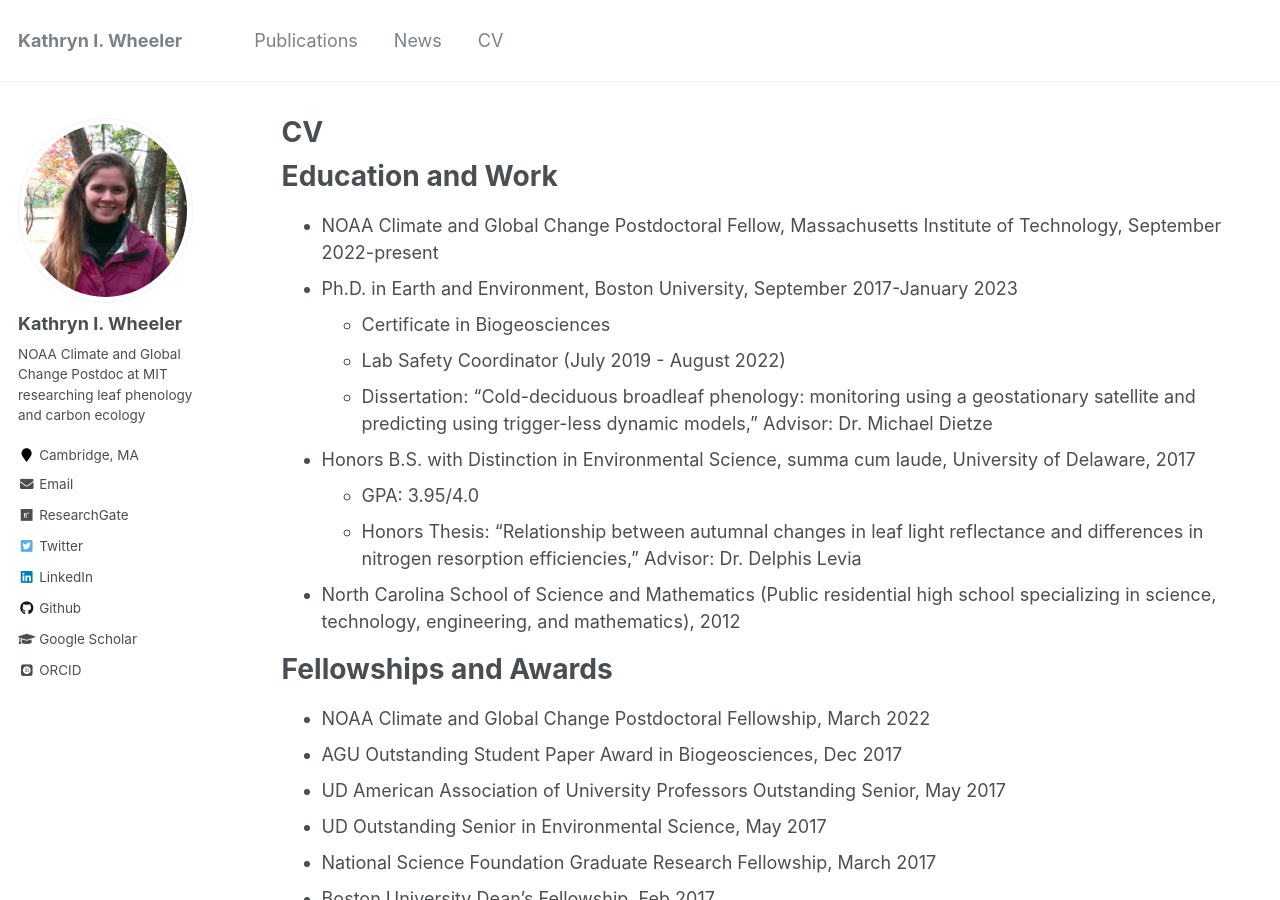
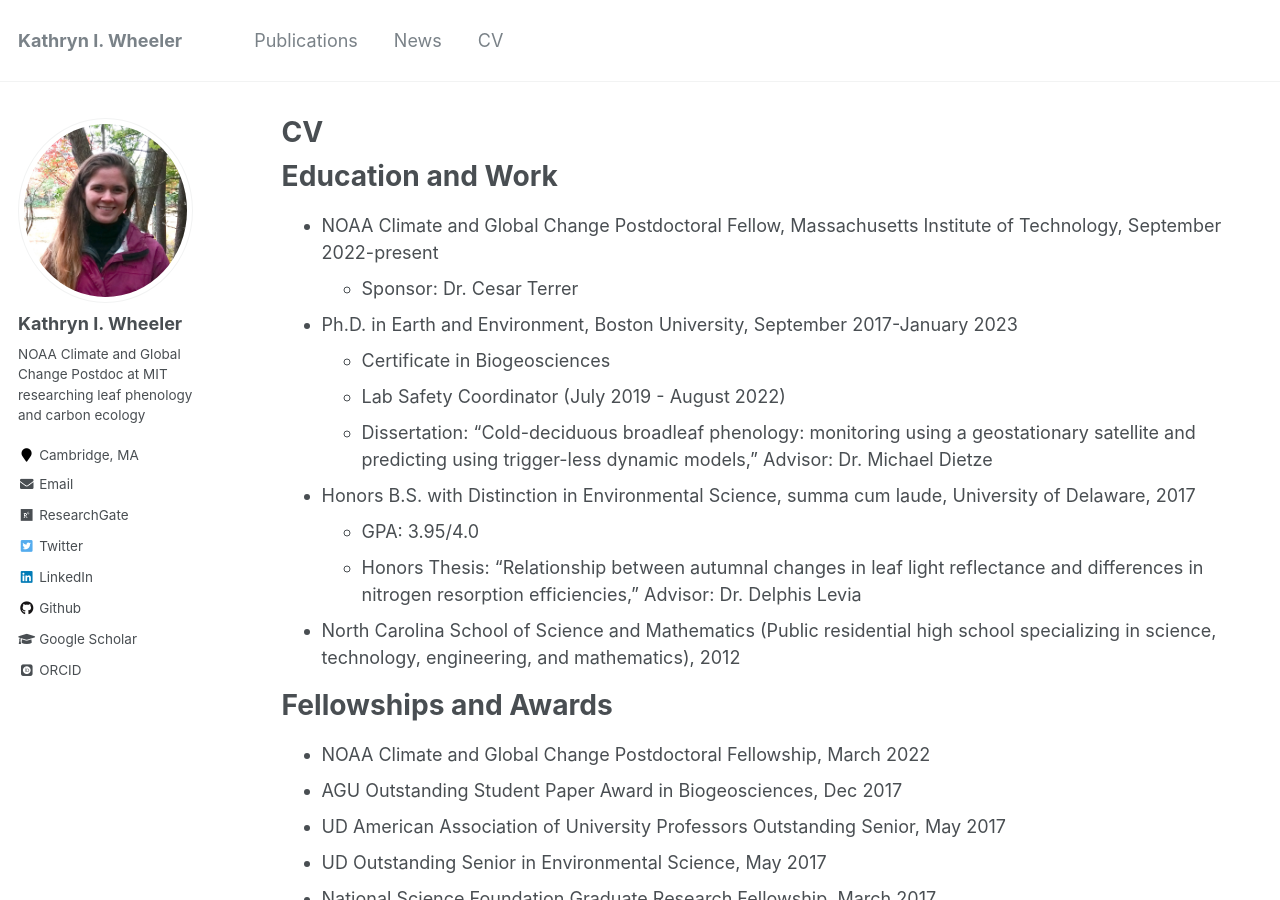
Before and after one commit to k-wheeler/k-wheeler.github.io, a Jekyll site: the page built from _pages/cv.md, in a window 1280 px wide and 900 px high. Built offline with Jekyll 4.4.1, drawn with Linux system fonts in a browser that asks for light colours; some web fonts are replaced.

Commit message:
Updated cv

```diff
--- a/_pages/cv.md
+++ b/_pages/cv.md
@@ -12,6 +12,7 @@ redirect_from:
 Education and Work
 ======
 * NOAA Climate and Global Change Postdoctoral Fellow, Massachusetts Institute of Technology, September 2022-present
+    - Sponsor: Dr. Cesar Terrer
 * Ph.D. in Earth and Environment, Boston University, September 2017-January 2023
     - Certificate in Biogeosciences
     - Lab Safety Coordinator (July 2019 - August 2022)
```
